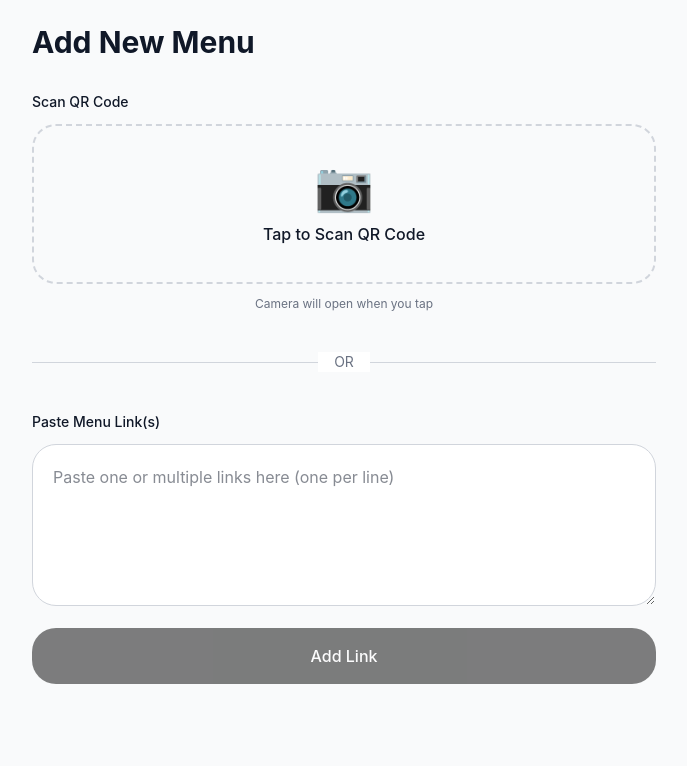
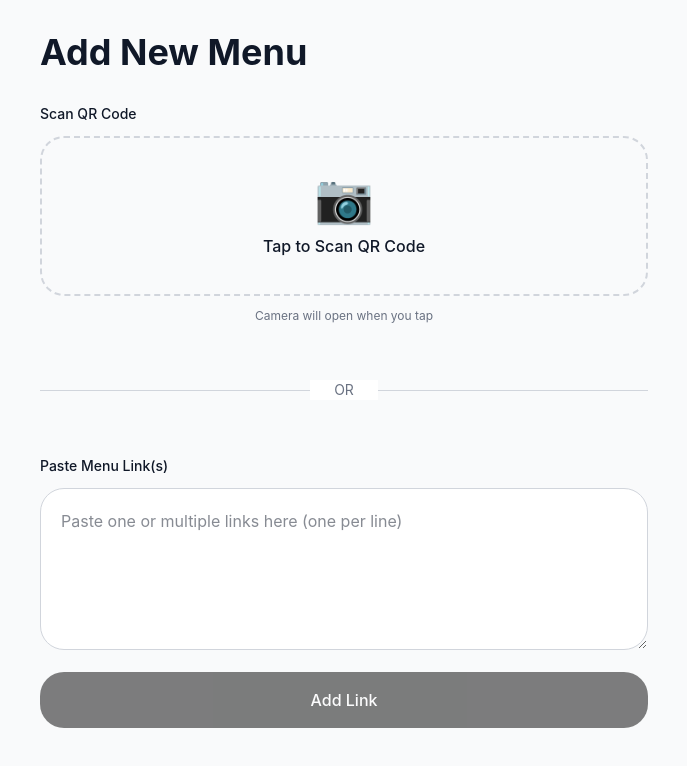
Before and after one commit to SerliKarapetian/PocketMenu, a Nuxt app: page /add in a window 1280 px wide. Shown: the top 766 px of the page, without its empty margins (296-983 px from the left). Built offline with nearby package versions, Linux system fonts and the light colour scheme.

Commit message:
(update): store will now check to see if menu already exists when adding

```diff
--- a/pages/add.vue
+++ b/pages/add.vue
@@ -1,20 +1,20 @@
 <template>
-  <div class="max-w-2xl mx-auto p-6">
-    <h1 class="text-3xl font-bold mb-8">Add New Menu</h1>
+  <div class="max-w-2xl mx-auto p-4 sm:p-6 lg:p-8">
+    <h1 class="text-3xl sm:text-4xl font-bold mb-8">Add New Menu</h1>
 
     <div class="space-y-10">
       <!-- QR Scanner -->
       <QRScanner @scanned="handleScanned" />
 
       <!-- Divider -->
-      <div class="relative">
+      <div class="relative py-4">
         <div class="absolute inset-0 flex items-center">
           <div
             class="w-full border-t border-gray-300 dark:border-gray-700"
           ></div>
         </div>
         <div class="relative flex justify-center">
-          <span class="bg-white dark:bg-gray-900 px-4 text-sm text-gray-500"
+          <span class="bg-white dark:bg-gray-900 px-6 text-sm text-gray-500"
             >OR</span
           >
         </div>
@@ -33,12 +33,16 @@ const menuStore = useMenuStore();
 const router = useRouter();
 
 const handleScanned = (url: string) => {
-  menuStore.addMenu(url);
-  router.push("/");
+  const result = menuStore.addMenu(url);
+  if (result) {
+    router.push("/");
+  }
 };
 
 const addLinks = (urls: string[]) => {
-  urls.forEach((url) => menuStore.addMenu(url));
-  router.push("/");
+  const added = menuStore.addMultipleMenus(urls);
+  if (added.length > 0) {
+    router.push("/");
+  }
 };
 </script>
--- a/stores/menu.ts
+++ b/stores/menu.ts
@@ -1,5 +1,14 @@
 import { defineStore } from "pinia";
 import { useCookie } from "#app";
+
+export interface Menu {
+    id: string;
+    name: string;
+    url: string;
+    image?: string;
+    addedAt: string;
+    lastVisited: string;
+}
 
 export const useMenuStore = defineStore("menu", () => {
     const menus = ref<Menu[]>([]);
@@ -21,7 +30,7 @@ export const useMenuStore = defineStore("menu", () => {
         { deep: true }
     );
 
-    // Load from cookie (runs on both server & client)
+    // Load from cookie
     if (menuCookie.value) {
         menus.value = menuCookie.value;
     }
@@ -29,6 +38,14 @@ export const useMenuStore = defineStore("menu", () => {
     // Actions
     const addMenu = (url: string, image?: string) => {
         try {
+            // Check if URL already exists
+            const existingMenu = menus.value.find(m => m.url === url.trim());
+            if (existingMenu) {
+                // Update last visited instead of adding duplicate
+                existingMenu.lastVisited = new Date().toISOString();
+                return existingMenu;
+            }
+
             const hostname = new URL(url).hostname.replace("www.", "");
             const baseName = hostname.split(".")[0];
 
@@ -49,6 +66,15 @@ export const useMenuStore = defineStore("menu", () => {
         }
     };
 
+    const addMultipleMenus = (urls: string[]) => {
+        const added: Menu[] = [];
+        urls.forEach(url => {
+            const result = addMenu(url);
+            if (result) added.push(result);
+        });
+        return added;
+    };
+
     const removeMenu = (id: string) => {
         menus.value = menus.value.filter((m) => m.id !== id);
     };
@@ -66,6 +92,7 @@ export const useMenuStore = defineStore("menu", () => {
     return {
         menus,
         addMenu,
+        addMultipleMenus,
         removeMenu,
         updateLastVisited,
         updateMenuImage,
```
